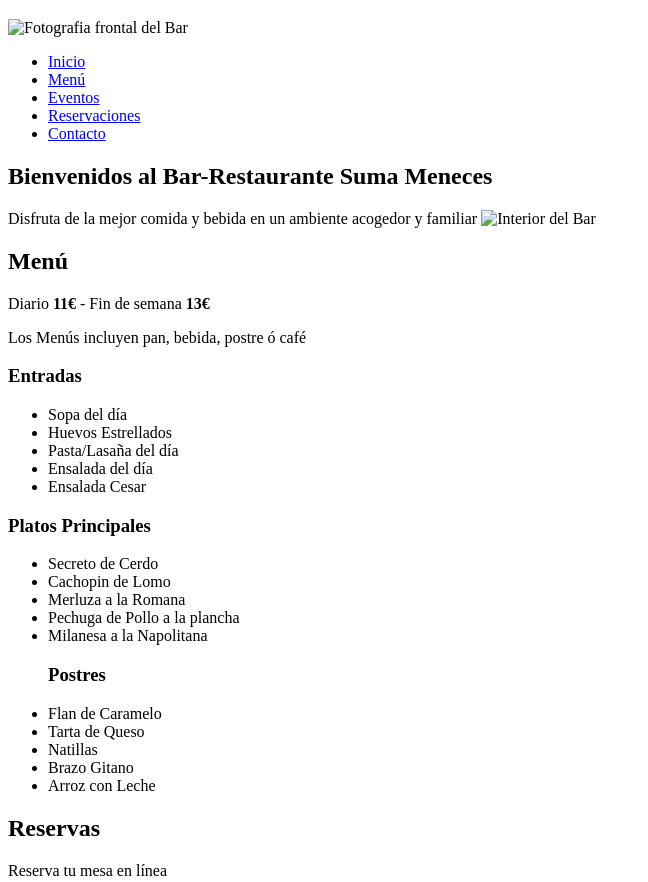
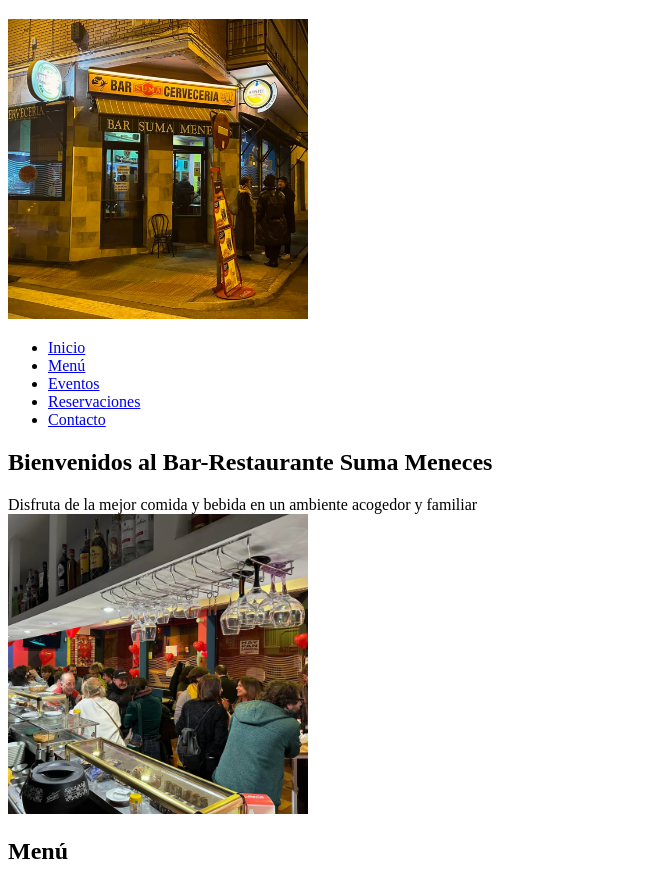
Before and after one commit to harold-sv/html5_arquitectura_informacion, a plain HTML site: page index.html in a window 1280 px wide. Shown: the part 61-943 px from the top of the page, without its empty margins (0-648 px from the left). Drawn offline with Linux system fonts and the light colour scheme.

Commit message:
validador

```diff
--- a/index.html
+++ b/index.html
@@ -3,12 +3,22 @@
   <head>
     <meta charset="UTF-8" />
     <meta name="viewport" content="width=device-width, initial-scale=1.0" />
+    <meta
+      name="description"
+      content="Página web de Bar-Restaurante en Madrid"
+    />
+    <meta name="keywords" content="bar, restaurante, madrid" />
+    <link rel="icon" type="image/png" href="./images/icono.png" />
     <title>Bar Restaurante Suma Meneces</title>
   </head>
   <body>
     <header>
       <h1>Bar Restaurante Suma Meneces</h1>
-      <img src="" alt="Fotografia frontal del Bar" />
+      <img
+        src="./images/Bar-frente.jpg"
+        alt="Fotografia frontal del Bar"
+        width="300"
+      />
       <nav>
         <ul>
           <li><a href="#">Inicio</a></li>
@@ -26,7 +36,13 @@
           >Disfruta de la mejor comida y bebida en un ambiente acogedor y
           familiar</span
         >
-        <img src="" alt="Interior del Bar" width="500px" />
+        <div>
+          <img
+            src="./images/Bar-interior.jpg"
+            alt="Interior del Bar"
+            width="300"
+          />
+        </div>
       </section>
 
       <section class="menu">
@@ -56,8 +72,8 @@
           </ul>
         </article>
         <article>
+          <h3>Postres</h3>
           <ul>
-            <h3>Postres</h3>
             <li>Flan de Caramelo</li>
             <li>Tarta de Queso</li>
             <li>Natillas</li>
```
Also changed, not shown: images/Bar-frente.jpg (added), images/Bar-interior.jpg (added), images/icono.png (added).
